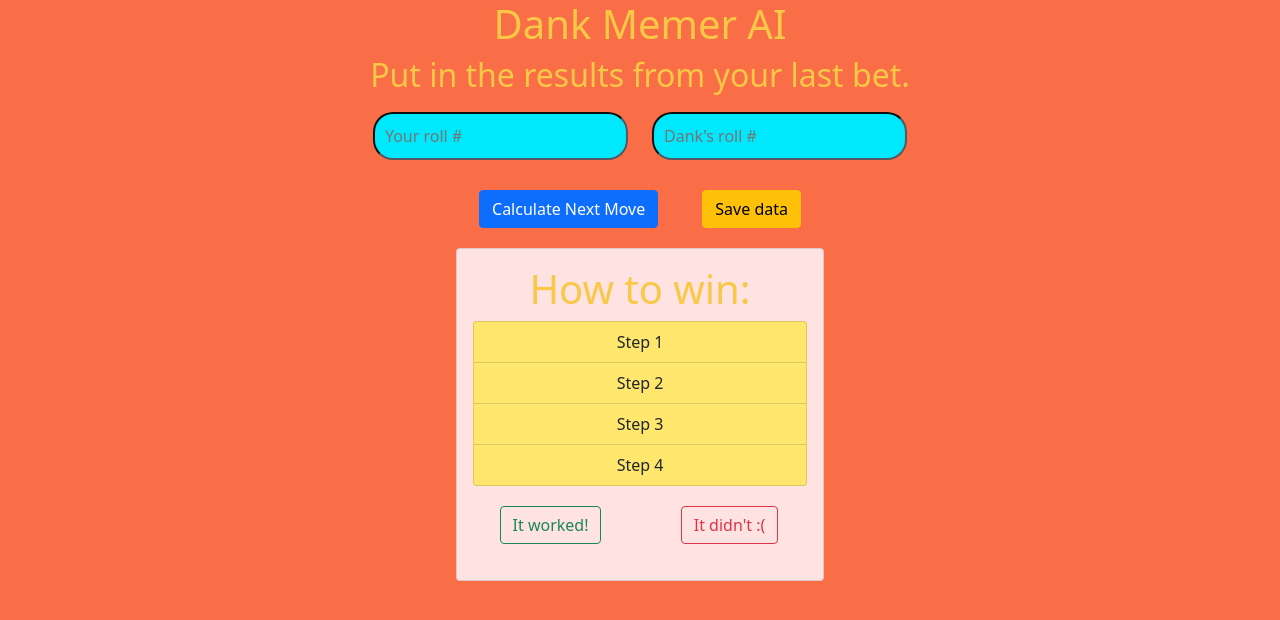
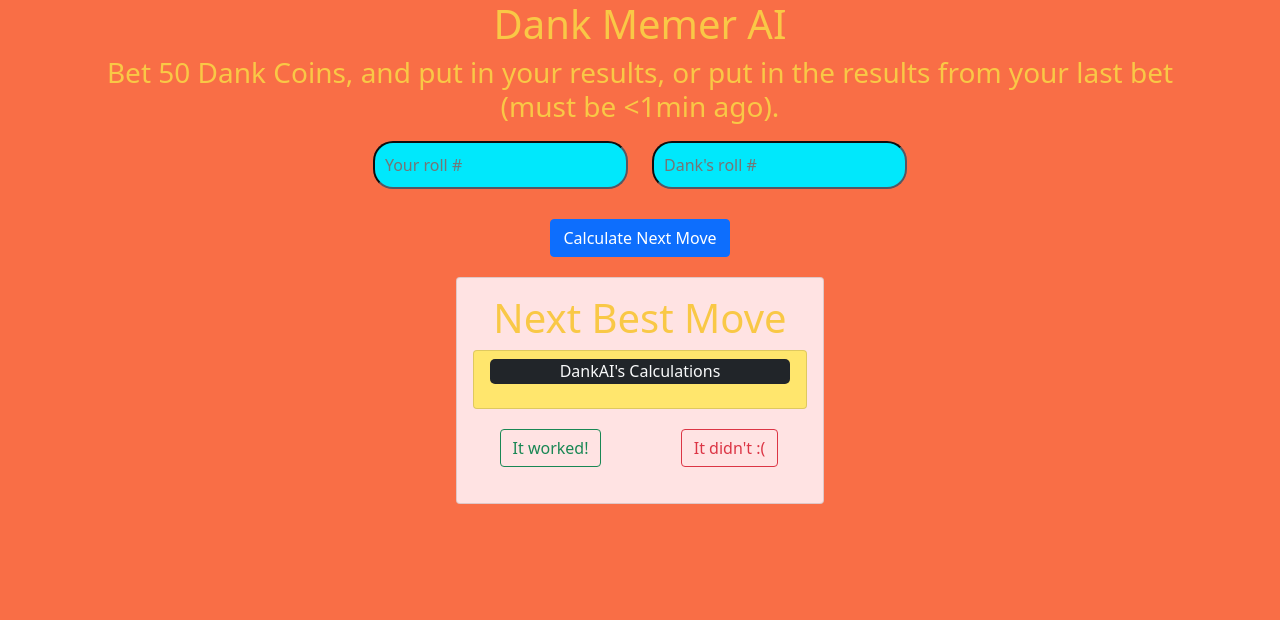
Before and after one commit to aneesh223/DankAI, a plain HTML site: page index.html in a window 1280 px wide. Drawn offline with nearby package versions, Linux system fonts and the light colour scheme.

Commit message:
Cleaned a lot of excessive elements

```diff
--- a/index.html
+++ b/index.html
@@ -34,25 +34,26 @@ DankAI - AI to help betters win Dank Memer Bets
     <center>
         <div class="container">
             <h1>Dank Memer AI</h1>
-            <h2>Put in the results from your last bet.</h2>
+            <h3>Bet 50 Dank Coins, and put in your results, or put in the results from your last bet (must be &lt1min
+                ago).</h3>
             <input placeholder="Your roll #" id="Data1">
             <input placeholder="Dank's roll #" id="Data2">
             <div>
                 <button type="button" class="btn btn-primary">Calculate Next Move</button>
-                <button type="button" class="btn btn-warning">Save data</button>
             </div>
             <div id="instructions" class="card" style="width: 23rem;">
                 <div class="card-body">
-                    <h1 class="card-title">How to win:</h5>
+                    <h1 class="card-title">Next Best Move</h5>
                         <ul class="list-group">
-                            <li class="card-text list-group-item">Step 1</li>
-                            <li class="card-text list-group-item">Step 2</li>
-                            <li class="card-text list-group-item">Step 3</li>
-                            <li class="card-text list-group-item">Step 4</li>
+                            <li class="card-text list-group-item" id="instuctions">
+                                <p class="text-light bg-dark" id="calculation">DankAI's Calculations</p>
+                            </li>
                         </ul>
                         <div class="row">
-                            <div class="col-sm"><button type="button" class="btn btn-outline-success">It worked!</button></div>
-                            <div class="col-sm"><button type="button" class="btn btn-outline-danger">It didn't :(</button></div>
+                            <div class="col-sm"><button type="button" class="btn btn-outline-success">It
+                                    worked!</button></div>
+                            <div class="col-sm"><button type="button" class="btn btn-outline-danger">It didn't
+                                    :(</button></div>
                         </div>
                 </div>
             </div>
--- a/style.css
+++ b/style.css
@@ -28,7 +28,7 @@ input {
 button {
     margin: 20px;
 }
-h1, h2 {
+h1, h3 {
     color: #F9C846;
 }
 #instructions{
@@ -38,3 +38,7 @@ h1, h2 {
 .list-group-item {
     background-color: #FFE66D;
 }
+#calculation {
+    border-radius: 5px;
+    height: 25px;
+}
```
Also changed, not shown: 1 other file.
